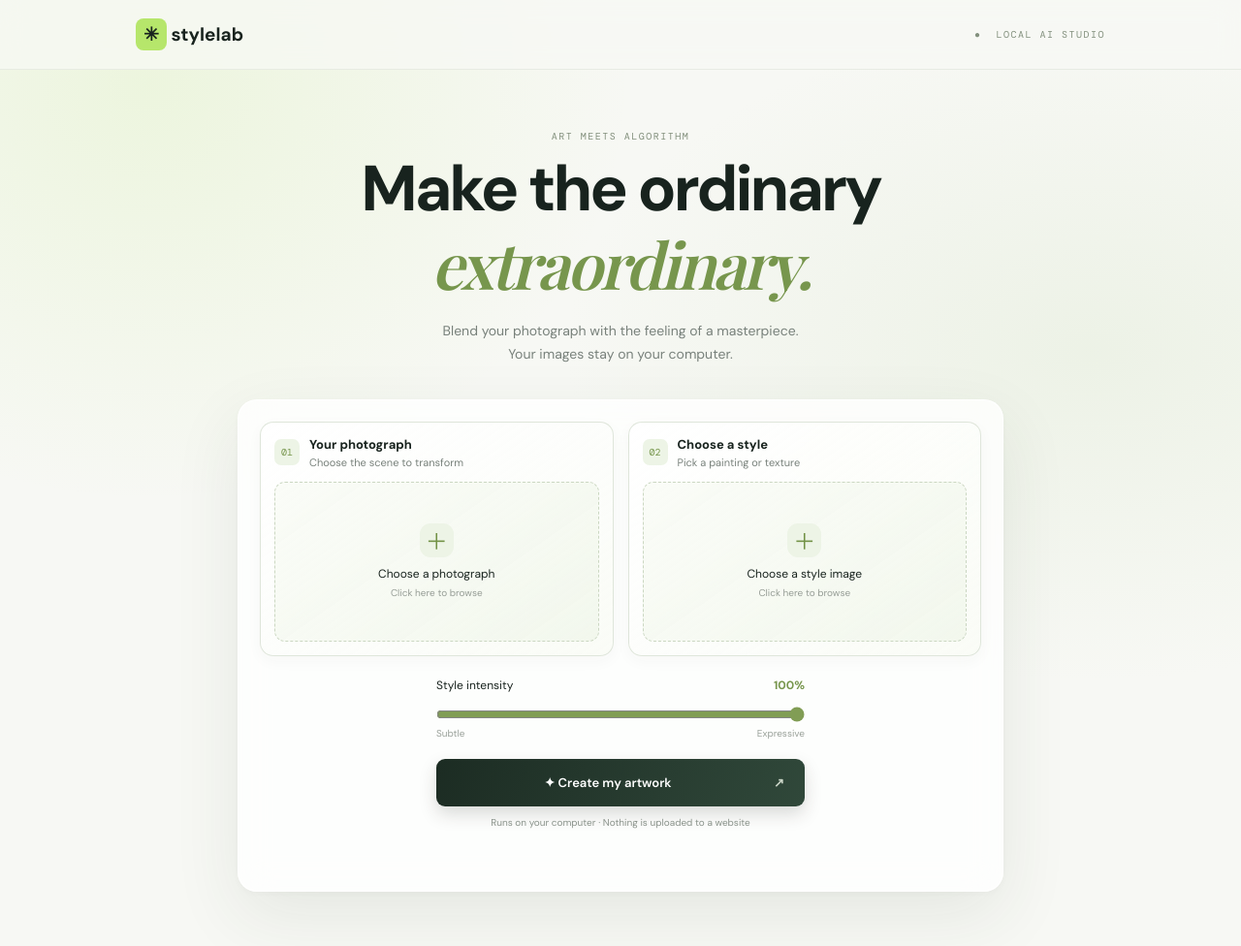
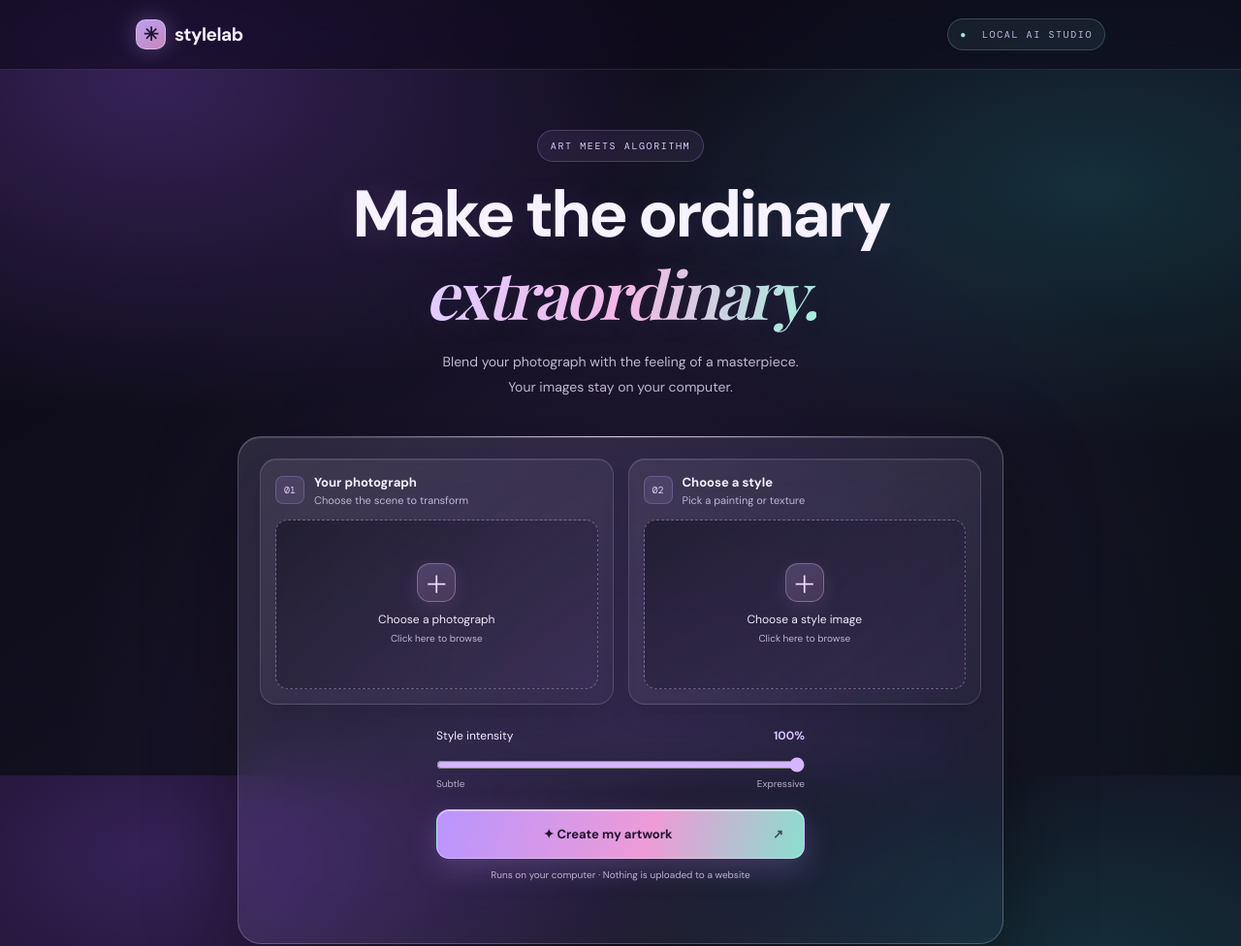
Before and after one commit to abhidevhq/stylelab, a plain HTML site: page static/index.html in a window 1280 px wide. Shown: the top 976 px of the page at 97% size. Drawn offline with nearby package versions, Linux system fonts and the light colour scheme; a web font is replaced by a local one.

Commit message:
Polish StyleLab interface

```diff
--- a/static/style.css
+++ b/static/style.css
@@ -1,254 +1,230 @@
 @import url("https://fonts.googleapis.com/css2?family=DM+Mono&family=DM+Sans:wght@400;500;600;700&family=Playfair+Display:ital,wght@0,600;1,600&display=swap");
 
 :root {
-  --ink: #18231e;
-  --muted: #78817b;
-  --paper: #f7f8f4;
-  --line: #e3e8df;
-  --green: #b6e66b;
+  color-scheme: dark;
+  --ink: #f7f2ff;
+  --muted: #c2b7d4;
+  --paper: #0b0915;
+  --line: rgba(226, 210, 255, .2);
+  --violet: #c4a7ff;
+  --pink: #f4a6dc;
+  --mint: #9debd9;
 }
 
 * { box-sizing: border-box; }
+html { min-height: 100%; scroll-behavior: smooth; }
 
 body {
+  min-height: 100vh;
   margin: 0;
-  min-height: 100vh;
-  background:
-    radial-gradient(ellipse at 12% 8%, rgba(182, 230, 107, .16), transparent 31rem),
-    radial-gradient(ellipse at 88% 34%, rgba(215, 229, 201, .32), transparent 34rem),
-    var(--paper);
+  overflow-x: hidden;
   color: var(--ink);
   font-family: "DM Sans", sans-serif;
+  background:
+    radial-gradient(ellipse at 12% 10%, rgba(136, 78, 211, .34), transparent 34rem),
+    radial-gradient(ellipse at 88% 24%, rgba(35, 170, 165, .2), transparent 31rem),
+    radial-gradient(ellipse at 53% 100%, rgba(109, 67, 157, .22), transparent 38rem),
+    linear-gradient(145deg, #0b0915 0%, #121020 52%, #0b1118 100%);
+  background-attachment: fixed;
 }
 
 .topbar {
-  position: relative;
-  z-index: 1;
+  position: sticky;
+  top: 0;
+  z-index: 5;
   height: 72px;
   padding: 0 max(24px, calc((100vw - 1000px) / 2));
-  border-bottom: 1px solid rgba(227, 232, 223, .82);
-  background: rgba(247, 248, 244, .74);
-  -webkit-backdrop-filter: blur(14px);
-  backdrop-filter: blur(14px);
+  border-bottom: 1px solid rgba(230, 215, 255, .13);
+  background: rgba(13, 10, 24, .62);
+  -webkit-backdrop-filter: blur(22px) saturate(145%);
+  backdrop-filter: blur(22px) saturate(145%);
   display: flex;
   align-items: center;
   justify-content: space-between;
 }
 
-.brand {
-  color: var(--ink);
-  font-size: 19px;
-  font-weight: 700;
-  text-decoration: none;
+.brand { color: var(--ink); font-size: 19px; font-weight: 700; letter-spacing: -.5px; text-decoration: none; }
+.brand span {
+  display: inline-grid;
+  width: 31px;
+  height: 31px;
+  margin-right: 5px;
+  place-items: center;
+  border: 1px solid rgba(255, 255, 255, .36);
+  border-radius: 10px;
+  background: linear-gradient(145deg, rgba(196, 167, 255, .95), rgba(244, 166, 220, .8));
+  color: #20152f;
+  box-shadow: 0 0 24px rgba(196, 167, 255, .32);
 }
 
-.brand span {
-  padding: 4px 8px;
-  border-radius: 8px;
-  background: var(--green);
-}
+.local-label, .eyebrow, footer { color: #c6b8df; font: 10px "DM Mono", monospace; letter-spacing: 1.6px; }
+.local-label { padding: 9px 12px; border: 1px solid rgba(157, 235, 217, .22); border-radius: 999px; background: rgba(157, 235, 217, .07); }
+.local-label:first-letter { color: var(--mint); }
 
-.local-label, .eyebrow, footer {
-  color: #83907d;
-  font: 10px "DM Mono", monospace;
-  letter-spacing: 1.5px;
-}
-
-main { max-width: 1000px; margin: auto; padding: 52px 24px; }
-
-.hero { margin-bottom: 34px; text-align: center; }
-
-.hero h1 {
-  margin: 14px 0;
-  font-size: clamp(42px, 6vw, 66px);
-  line-height: 1.02;
-  letter-spacing: -3px;
-}
-
+main { max-width: 1000px; margin: auto; padding: 62px 24px 54px; }
+.hero { margin-bottom: 38px; text-align: center; }
+.hero .eyebrow { display: inline-block; margin: 0; padding: 9px 13px; border: 1px solid rgba(196, 167, 255, .24); border-radius: 999px; background: rgba(196, 167, 255, .08); color: #dacaff; }
+.hero h1 { margin: 20px 0 14px; font-size: clamp(42px, 6vw, 68px); line-height: 1.02; letter-spacing: -3px; text-shadow: 0 4px 35px rgba(196, 167, 255, .12); }
 .hero h1 em {
-  color: #77964d;
+  background: linear-gradient(100deg, #e4ceff 8%, #f6b9e5 52%, #a4f0dd 100%);
+  -webkit-background-clip: text;
+  background-clip: text;
+  color: transparent;
   font: italic 600 1em "Playfair Display", serif;
 }
-
-.hero > p:last-child {
-  color: var(--muted);
-  font-size: 14px;
-  line-height: 1.7;
-}
+.hero > p:last-child { color: var(--muted); font-size: 14px; line-height: 1.8; }
 
 .workspace {
+  position: relative;
   max-width: 790px;
   margin: auto;
   padding: 22px;
-  border: 1px solid rgba(255, 255, 255, .88);
-  border-radius: 20px;
-  background: rgba(255, 255, 255, .78);
-  -webkit-backdrop-filter: blur(18px) saturate(115%);
-  backdrop-filter: blur(18px) saturate(115%);
-  box-shadow: 0 24px 70px rgba(48, 69, 44, .09), 0 2px 8px rgba(48, 69, 44, .035);
+  border: 1px solid rgba(235, 221, 255, .24);
+  border-radius: 24px;
+  background: linear-gradient(135deg, rgba(255, 255, 255, .105), rgba(255, 255, 255, .035));
+  -webkit-backdrop-filter: blur(28px) saturate(145%);
+  backdrop-filter: blur(28px) saturate(145%);
+  box-shadow: 0 30px 90px rgba(0, 0, 0, .38), inset 0 1px 0 rgba(255, 255, 255, .15);
+}
+.workspace::before {
+  position: absolute;
+  top: -1px;
+  left: 12%;
+  width: 76%;
+  height: 1px;
+  background: linear-gradient(90deg, transparent, rgba(245, 225, 255, .8), transparent);
+  content: "";
 }
 
 .upload-grid { display: grid; grid-template-columns: 1fr 1fr; gap: 15px; }
-
 .upload-card {
-  padding: 14px;
-  border: 1px solid rgba(220, 228, 215, .9);
-  border-radius: 14px;
-  background: linear-gradient(145deg, rgba(255, 255, 255, .82), rgba(247, 250, 243, .62));
-  box-shadow: 0 5px 16px rgba(48, 69, 44, .035);
-  transition: border-color .2s ease, box-shadow .2s ease, transform .2s ease;
+  padding: 15px;
+  border: 1px solid rgba(229, 212, 255, .17);
+  border-radius: 17px;
+  background: linear-gradient(145deg, rgba(255, 255, 255, .075), rgba(255, 255, 255, .025));
+  box-shadow: inset 0 1px 0 rgba(255, 255, 255, .08), 0 12px 26px rgba(0, 0, 0, .12);
+  transition: border-color .25s ease, background .25s ease, transform .25s ease, box-shadow .25s ease;
 }
-
 .upload-card:hover {
-  transform: translateY(-2px);
-  border-color: #cbd9bd;
-  box-shadow: 0 10px 24px rgba(48, 69, 44, .075);
+  transform: translateY(-3px);
+  border-color: rgba(196, 167, 255, .43);
+  background: linear-gradient(145deg, rgba(196, 167, 255, .11), rgba(255, 255, 255, .035));
+  box-shadow: inset 0 1px 0 rgba(255, 255, 255, .1), 0 18px 34px rgba(0, 0, 0, .2);
 }
 
 .card-title { display: flex; align-items: center; gap: 10px; margin-bottom: 13px; }
-
-.card-title > span {
-  padding: 7px;
-  border-radius: 7px;
-  background: #edf4e6;
-  color: #77964d;
-  font: 10px "DM Mono", monospace;
-}
-
+.card-title > span { padding: 7px 8px; border: 1px solid rgba(196, 167, 255, .25); border-radius: 8px; background: rgba(196, 167, 255, .11); color: #e0d0ff; font: 10px "DM Mono", monospace; }
 .card-title b, .card-title small { display: block; }
-.card-title b { font-size: 13px; }
+.card-title b { color: var(--ink); font-size: 13px; }
 .card-title small { margin-top: 3px; color: var(--muted); font-size: 11px; }
 
 .drop-zone {
   position: relative;
-  height: 165px;
+  height: 175px;
   overflow: hidden;
-  border: 1px dashed #cbd7c2;
-  border-radius: 11px;
-  background: linear-gradient(145deg, rgba(250, 252, 247, .96), rgba(240, 246, 234, .78));
+  border: 1px dashed rgba(215, 192, 255, .38);
+  border-radius: 13px;
+  background: linear-gradient(145deg, rgba(14, 11, 27, .54), rgba(79, 57, 112, .17));
   display: flex;
   flex-direction: column;
   align-items: center;
   justify-content: center;
+  color: #f1eaff;
   cursor: pointer;
   font-size: 12px;
   transition: border-color .2s ease, background .2s ease, box-shadow .2s ease;
 }
-
-.drop-zone:hover {
-  border-color: #9fb77f;
-  background: linear-gradient(145deg, #fbfdf8, #edf5e5);
-  box-shadow: inset 0 0 0 1px rgba(182, 230, 107, .18);
+.drop-zone:hover { border-color: rgba(244, 166, 220, .78); background: linear-gradient(145deg, rgba(196, 167, 255, .14), rgba(157, 235, 217, .08)); box-shadow: inset 0 0 28px rgba(196, 167, 255, .1); }
+.drop-zone input { position: absolute; width: 1px; height: 1px; opacity: 0; }
+.drop-zone:focus-within { outline: 3px solid var(--mint); outline-offset: 3px; }
+.drop-zone small { margin-top: 5px; color: #c0b5d1; }
+.plus {
+  display: grid;
+  width: 40px;
+  height: 40px;
+  margin-bottom: 10px;
+  place-items: center;
+  border: 1px solid rgba(255, 255, 255, .26);
+  border-radius: 13px;
+  background: linear-gradient(145deg, rgba(196, 167, 255, .23), rgba(244, 166, 220, .13));
+  color: #f1ddff;
+  font-size: 25px;
+  box-shadow: 0 5px 20px rgba(196, 167, 255, .12);
 }
-
-.drop-zone input { position: absolute; width: 1px; height: 1px; opacity: 0; }
-.drop-zone:focus-within { outline: 3px solid #b6e66b; outline-offset: 2px; }
-.drop-zone small { margin-top: 5px; color: #969d96; }
-
-.plus {
-  width: 35px;
-  height: 35px;
-  margin-bottom: 9px;
-  border-radius: 11px;
-  background: #edf4e6;
-  color: #729246;
-  text-align: center;
-  font-size: 23px;
-}
-
-.drop-zone img {
-  display: none;
-  position: absolute;
-  inset: 0;
-  width: 100%;
-  height: 100%;
-  object-fit: cover;
-}
-
+.drop-zone img { display: none; position: absolute; inset: 0; width: 100%; height: 100%; object-fit: cover; }
 .drop-zone.has-image img { display: block; }
 .drop-zone.has-image > :not(input):not(img) { display: none; }
 
-.controls { max-width: 380px; margin: 22px auto 0; }
+.controls { max-width: 380px; margin: 24px auto 0; }
 .slider-label, .slider-ends { display: flex; justify-content: space-between; }
-.slider-label { font-size: 12px; }
-.slider-label b { color: #77964d; }
-input[type="range"] { width: 100%; margin: 14px 0 3px; accent-color: #819d55; }
-.slider-ends { color: #99a19a; font-size: 10px; }
+.slider-label { color: #f4efff; font-size: 12px; }
+.slider-label b { color: #d8c4ff; font-variant-numeric: tabular-nums; }
+input[type="range"] { width: 100%; margin: 14px 0 3px; accent-color: #d5b5ff; cursor: pointer; }
+.slider-ends { color: #b6acc5; font-size: 10px; }
 
 button {
   width: 100%;
-  height: 49px;
+  height: 51px;
   margin-top: 20px;
-  border: 0;
-  border-radius: 9px;
-  background: linear-gradient(110deg, #1c2c23, #30483a);
-  color: white;
-  font: 600 13px "DM Sans", sans-serif;
+  border: 1px solid rgba(255, 255, 255, .34);
+  border-radius: 13px;
+  background: linear-gradient(105deg, #b995ff, #ed9bd6 58%, #89dece);
+  color: #20152f;
+  font: 700 13px "DM Sans", sans-serif;
   cursor: pointer;
-  box-shadow: 0 8px 18px rgba(28, 44, 35, .17);
-  transition: transform .2s ease, box-shadow .2s ease, background .2s ease;
+  box-shadow: 0 10px 30px rgba(190, 143, 255, .24), inset 0 1px 0 rgba(255, 255, 255, .48);
+  transition: transform .2s ease, box-shadow .2s ease, filter .2s ease;
 }
+button:hover { transform: translateY(-2px); filter: brightness(1.08); box-shadow: 0 14px 36px rgba(190, 143, 255, .34), inset 0 1px 0 rgba(255, 255, 255, .55); }
+button:disabled { opacity: .68; cursor: wait; }
+button:disabled:hover { transform: none; filter: none; }
+button:focus-visible, a:focus-visible { outline: 3px solid var(--mint); outline-offset: 3px; }
+button b { float: right; margin-right: 15px; color: rgba(32, 21, 47, .72); }
 
-button:hover { background: linear-gradient(110deg, #263a2e, #3a5945); box-shadow: 0 11px 22px rgba(28, 44, 35, .22); transform: translateY(-1px); }
-button:disabled { opacity: .65; cursor: wait; }
-button:disabled:hover { transform: none; box-shadow: 0 8px 18px rgba(28, 44, 35, .17); }
-button:focus-visible, a:focus-visible { outline: 3px solid #819d55; outline-offset: 3px; }
-button b { float: right; margin-right: 15px; color: #cad5c7; }
-
-.privacy, #message { text-align: center; color: #89928a; font-size: 10px; }
-#message { min-height: 18px; color: #638340; font-size: 12px; }
-
-.progress-panel { margin-top: 12px; }
+.privacy, #message { text-align: center; color: #bdb2cd; font-size: 10px; }
+#message { min-height: 18px; color: var(--mint); font-size: 12px; }
+.progress-panel { margin-top: 12px; padding: 12px; border: 1px solid rgba(226, 210, 255, .16); border-radius: 12px; background: rgba(255, 255, 255, .045); }
 .progress-panel[hidden] { display: none; }
 .progress-copy { display: flex; justify-content: space-between; gap: 12px; color: var(--muted); font-size: 11px; }
-.progress-copy b { color: #77964d; font-variant-numeric: tabular-nums; }
-#render-progress { width: 100%; height: 8px; margin-top: 8px; accent-color: #819d55; }
+.progress-copy b { color: #d8c4ff; font-variant-numeric: tabular-nums; }
+#render-progress { width: 100%; height: 8px; margin-top: 8px; accent-color: #d5b5ff; }
 
-.result-section { display: none; max-width: 790px; margin: 38px auto; }
+.result-section {
+  display: none;
+  max-width: 790px;
+  margin: 38px auto;
+  padding: 22px;
+  border: 1px solid rgba(235, 221, 255, .2);
+  border-radius: 22px;
+  background: linear-gradient(135deg, rgba(255, 255, 255, .085), rgba(255, 255, 255, .025));
+  -webkit-backdrop-filter: blur(24px);
+  backdrop-filter: blur(24px);
+  box-shadow: 0 24px 70px rgba(0, 0, 0, .24), inset 0 1px 0 rgba(255, 255, 255, .12);
+}
 .result-section.visible { display: block; }
-.result-heading { display: flex; align-items: center; justify-content: space-between; }
-.result-heading h2 { margin: 5px 0 14px; font: 600 27px "Playfair Display", serif; }
+.result-heading { display: flex; align-items: center; justify-content: space-between; gap: 16px; }
+.result-heading .eyebrow { margin: 0; color: #d4c2f2; }
+.result-heading h2 { margin: 7px 0 14px; color: var(--ink); font: 600 27px "Playfair Display", serif; }
+#download-link { padding: 11px 14px; border: 1px solid rgba(226, 210, 255, .25); border-radius: 10px; background: rgba(255, 255, 255, .08); color: #f2e9ff; font-size: 12px; text-decoration: none; transition: background .2s ease, border-color .2s ease; }
+#download-link:hover { border-color: rgba(157, 235, 217, .5); background: rgba(157, 235, 217, .12); }
+#result-image { display: block; width: 100%; max-height: 650px; border: 1px solid rgba(255, 255, 255, .2); border-radius: 16px; object-fit: contain; background: rgba(5, 5, 12, .6); box-shadow: 0 20px 55px rgba(0, 0, 0, .34); }
 
-#download-link {
-  padding: 11px 14px;
-  border-radius: 8px;
-  background: #e9f3df;
-  color: #445c31;
-  font-size: 12px;
-  text-decoration: none;
-}
-
-#result-image {
-  width: 100%;
-  max-height: 650px;
-  border: 1px solid rgba(255, 255, 255, .85);
-  border-radius: 16px;
-  object-fit: contain;
-  background: #e9ece6;
-  box-shadow: 0 20px 55px rgba(35, 49, 37, .13);
-}
-
-footer {
-  max-width: 790px;
-  margin: 48px auto 0;
-  padding: 16px 24px;
-  border-top: 1px solid var(--line);
-  display: flex;
-  justify-content: space-between;
-}
+footer { max-width: 790px; margin: 28px auto 0; padding: 17px 24px 26px; border-top: 1px solid rgba(226, 210, 255, .15); display: flex; justify-content: space-between; color: #a99dbb; }
 
 @media (max-width: 620px) {
-  main { padding: 36px 14px; }
+  .topbar { height: 64px; padding: 0 16px; }
+  .local-label { padding: 8px 9px; font-size: 8px; letter-spacing: 1px; }
+  main { padding: 42px 14px; }
   .upload-grid { grid-template-columns: 1fr; }
   .hero h1 { letter-spacing: -2px; }
-  footer { flex-direction: column; gap: 10px; }
+  .workspace { padding: 15px; border-radius: 19px; }
+  .result-section { padding: 16px; }
+  .result-heading { align-items: flex-start; }
+  .result-heading h2 { font-size: 23px; }
+  #download-link { padding: 9px 10px; white-space: nowrap; }
+  footer { flex-direction: column; gap: 10px; padding-inline: 16px; }
 }
 
 @media (prefers-reduced-motion: reduce) {
-  *, *::before, *::after {
-    scroll-behavior: auto !important;
-    transition-duration: .01ms !important;
-    animation-duration: .01ms !important;
-    animation-iteration-count: 1 !important;
-  }
+  *, *::before, *::after { scroll-behavior: auto !important; transition-duration: .01ms !important; animation-duration: .01ms !important; animation-iteration-count: 1 !important; }
 }
```
